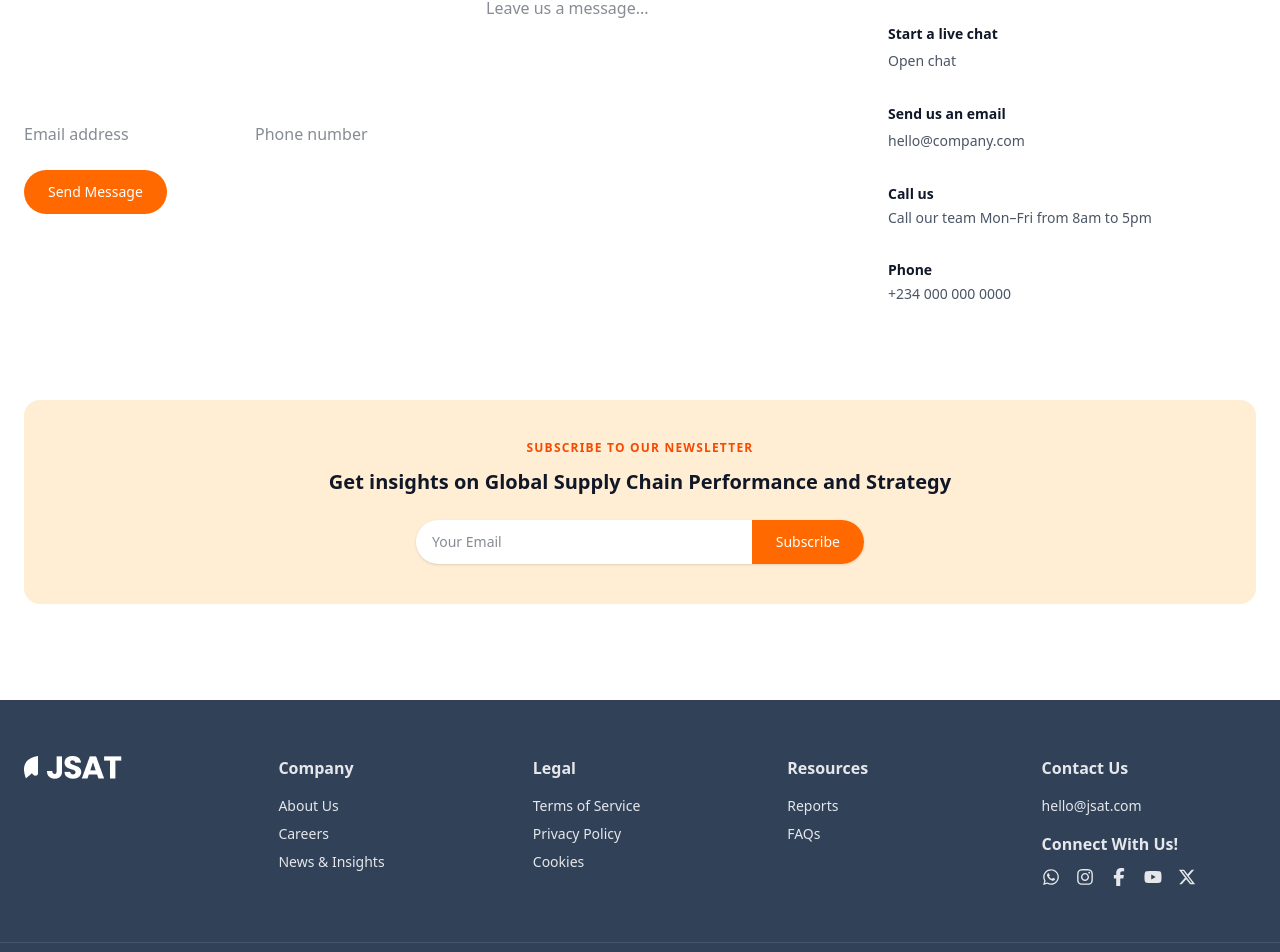
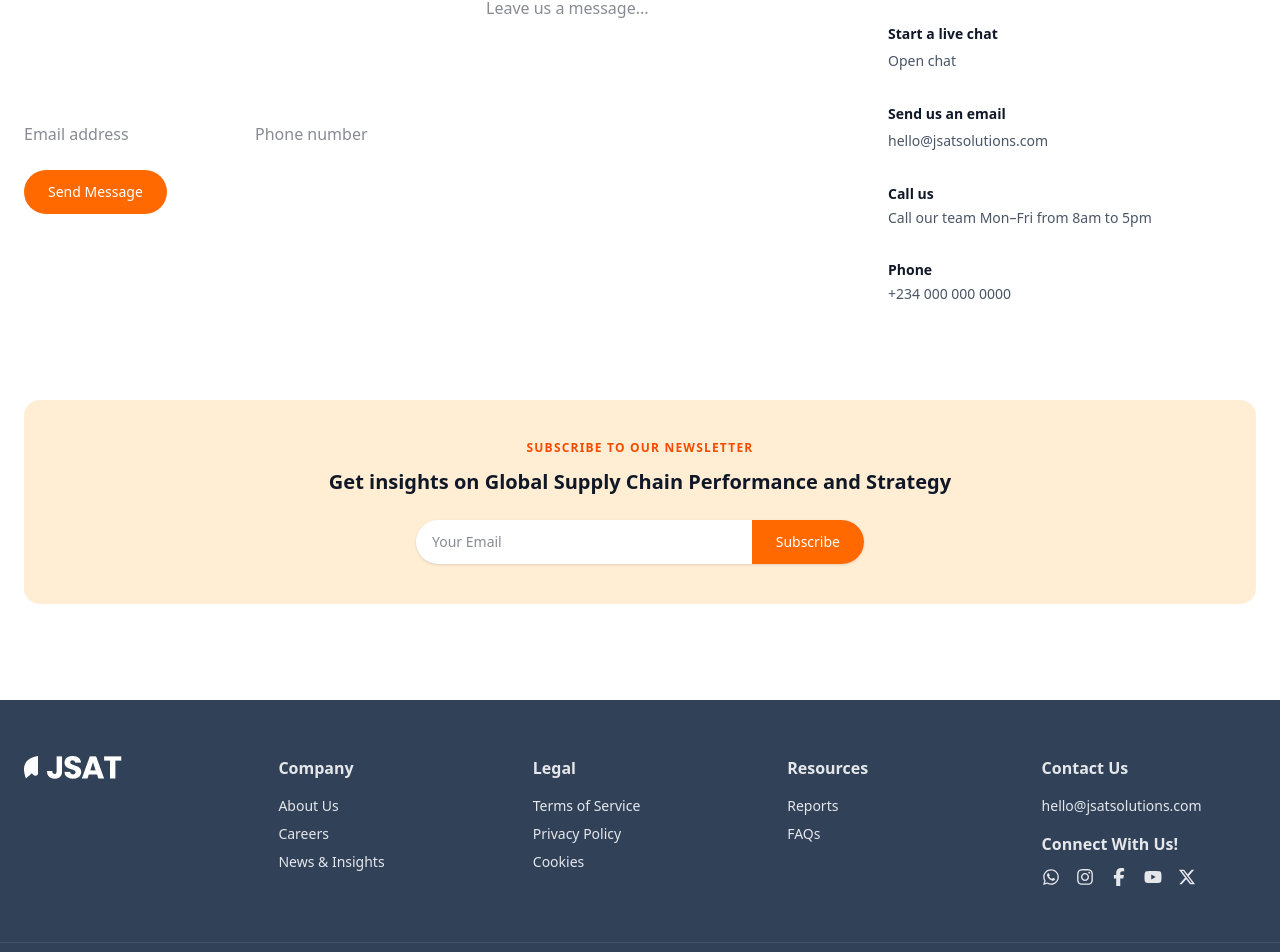
Before and after one commit to Ademola7/jsat, a React (Vite) app: page /contact in a window 1280 px wide. Shown: the part 376-1328 px from the top of the page. Built offline with nearby package versions, Linux system fonts and the light colour scheme.

Commit message:
Update Contact mail

```diff
--- a/src/components/Footer.jsx
+++ b/src/components/Footer.jsx
@@ -89,7 +89,7 @@ export default function Footer() {
           <h4 className="font-semibold mb-4">Contact Us</h4>
           <p className="text-sm mb-4">
             <a href="mailto:hello@jsat.com" className="hover:underline">
-              hello@jsat.com
+              hello@jsatsolutions.com
             </a>
           </p>
 
--- a/src/components/contact/ContactInfo.jsx
+++ b/src/components/contact/ContactInfo.jsx
@@ -16,7 +16,12 @@ export default function ContactInfo() {
     <aside className="space-y-8">
       <Item title="Chat with us" text="Speak to our friendly team via chat." />
       <Item title="Start a live chat" text="Open chat" link />
-      <Item title="Send us an email" text="hello@company.com" link />
+      <Item
+        title="Send us an email"
+        text="hello@jsatsolutions.com
+"
+        link
+      />
 
       <Item title="Call us" text="Call our team Mon–Fri from 8am to 5pm" />
       <Item title="Phone" text="+234 000 000 0000" />
```
